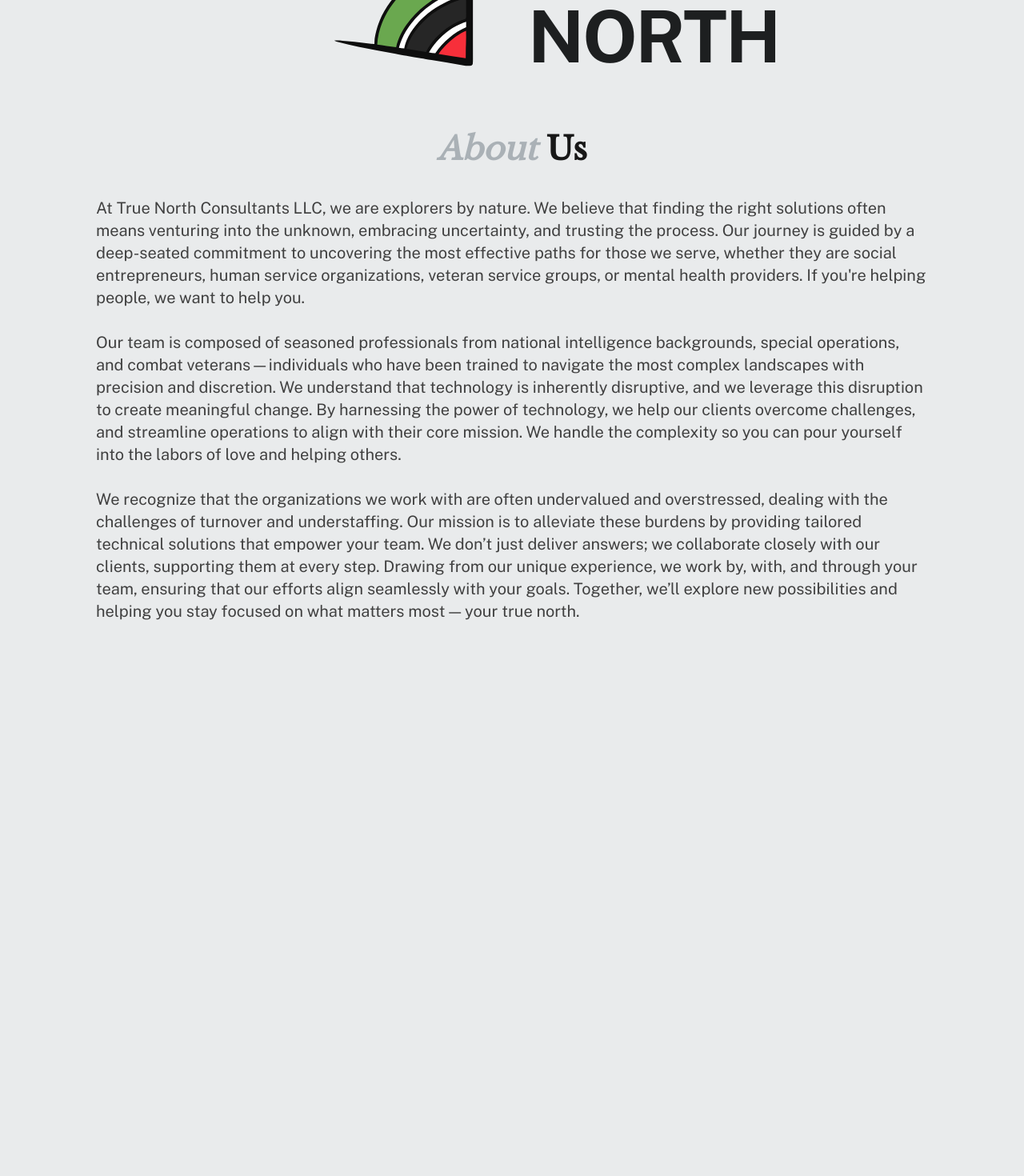
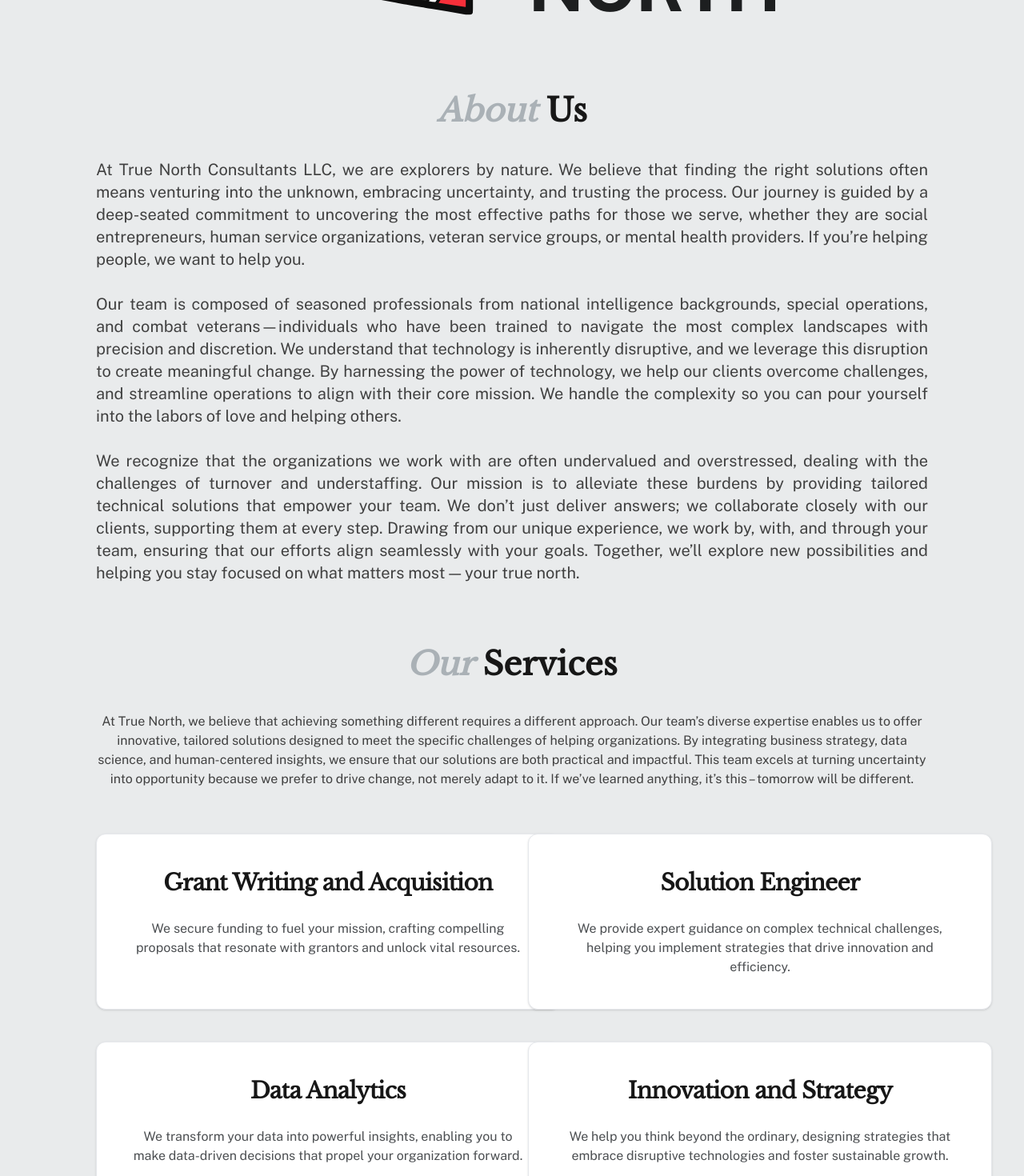
Before and after one commit to FindYourNorth/website-true-north, a Next.js app: page / in a window 1280 px wide. Shown: the part 480-1950 px from the top of the page at 80% size. Before the commit the page ends 1338 px from the top, so only its background shows below. Built offline with nearby package versions, Linux system fonts and the light colour scheme.

Commit message:
feat: complete services section

```diff
--- a/app/page.tsx
+++ b/app/page.tsx
@@ -1,5 +1,7 @@
 import { Main } from '@/components/craft';
-import Hero from '@/components/home-page/hero';
+import About from '@/components/home-page/About';
+import Hero from '@/components/home-page/Hero';
+import Services from '@/components/home-page/Services';
 import MainNavBar from '@/components/shared/MainNavBar';
 import MobileNavBar from '@/components/shared/MobileNavBar';
 
@@ -9,6 +11,8 @@
       <MainNavBar />
       <MobileNavBar />
       <Hero />
+      <About />
+      <Services />
     </Main>
   );
 }
--- a/components/craft.tsx
+++ b/components/craft.tsx
@@ -71,7 +71,7 @@
 
 const Section = ({ children, className, id }: SectionProps) => {
   return (
-    <section className={cn('py-8 md:py-12', className)} id={id}>
+    <section className={cn('pt-8 sm:pt-12 md:pt-20', className)} id={id}>
       {children}
     </section>
   );
@@ -86,7 +86,7 @@
 
 const Container = ({ children, className, id }: ContainerProps) => {
   return (
-    <div className={cn('mx-auto max-w-[1440px]', 'p-6 sm:py-8 md:px-[120px]', className)} id={id}>
+    <div className={cn('mx-auto max-w-[1440px]', 'px-6 md:px-[120px]', className)} id={id}>
       {children}
     </div>
   );
@@ -110,7 +110,7 @@
         // Prose Headings
         'prose-headings:font-serif',
         // Prose Paragraphs
-        'prose-p:mb-0 prose-p:font-sans prose-p:text-xl',
+        'prose-p:mb-0 prose-p:text-justify prose-p:font-sans prose-p:text-base',
         // Prose Strong
         'prose-strong:font-semibold',
         // Inline Links
--- /dev/null
+++ b/components/home-page/About.tsx
@@ -0,0 +1,50 @@
+import * as React from 'react';
+
+import { Section, Container, Article } from '@/components/craft';
+
+const About = () => {
+  return (
+    <Section>
+      <Container>
+        <Article>
+          <h1 className="!mb-10 text-center !text-[40px]">
+            <span className="text-muted">
+              <i>About</i>
+            </span>{' '}
+            Us
+          </h1>
+          <p className="!text-xl">
+            At True North Consultants LLC, we are explorers by nature. We believe that finding the
+            right solutions often means venturing into the unknown, embracing uncertainty, and
+            trusting the process. Our journey is guided by a deep-seated commitment to uncovering
+            the most effective paths for those we serve, whether they are social entrepreneurs,
+            human service organizations, veteran service groups, or mental health providers. If
+            you’re helping people, we want to help you.
+          </p>
+          <br />
+          <p className="!text-xl">
+            Our team is composed of seasoned professionals from national intelligence backgrounds,
+            special operations, and combat veterans—individuals who have been trained to navigate
+            the most complex landscapes with precision and discretion. We understand that technology
+            is inherently disruptive, and we leverage this disruption to create meaningful change.
+            By harnessing the power of technology, we help our clients overcome challenges, and
+            streamline operations to align with their core mission. We handle the complexity so you
+            can pour yourself into the labors of love and helping others.
+          </p>
+          <br />
+          <p className="!text-xl">
+            We recognize that the organizations we work with are often undervalued and overstressed,
+            dealing with the challenges of turnover and understaffing. Our mission is to alleviate
+            these burdens by providing tailored technical solutions that empower your team. We don’t
+            just deliver answers; we collaborate closely with our clients, supporting them at every
+            step. Drawing from our unique experience, we work by, with, and through your team,
+            ensuring that our efforts align seamlessly with your goals. Together, we’ll explore new
+            possibilities and helping you stay focused on what matters most — your true north.
+          </p>
+        </Article>
+      </Container>
+    </Section>
+  );
+};
+
+export default About;
--- /dev/null
+++ b/components/home-page/Services.tsx
@@ -0,0 +1,73 @@
+import * as React from 'react';
+
+// Local component imports
+import { Section, Container, Article } from '@/components/craft';
+import { Card, CardContent, CardHeader, CardTitle } from '@/components/ui/card';
+
+type CardItem = {
+  title: string;
+  content: string;
+};
+
+const cardItems: CardItem[] = [
+  {
+    title: 'Grant Writing and Acquisition',
+    content:
+      'We secure funding to fuel your mission, crafting compelling proposals that resonate with grantors and unlock vital resources.',
+  },
+  {
+    title: 'Solution Engineer',
+    content:
+      'We provide expert guidance on complex technical challenges, helping you implement strategies that drive innovation and efficiency.',
+  },
+  {
+    title: 'Data Analytics',
+    content:
+      'We transform your data into powerful insights, enabling you to make data-driven decisions that propel your organization forward.',
+  },
+  {
+    title: 'Innovation and Strategy',
+    content:
+      'We help you think beyond the ordinary, designing strategies that embrace disruptive technologies and foster sustainable growth.',
+  },
+];
+
+const Services = () => {
+  return (
+    <Section>
+      <Container>
+        <Article>
+          <h1 className="!mb-10 text-center !text-[40px]">
+            <span className="text-muted">
+              <i>Our</i>
+            </span>{' '}
+            Services
+          </h1>
+          <p className="!text-center">
+            At True North, we believe that achieving something different requires a different
+            approach. Our team’s diverse expertise enables us to offer innovative, tailored
+            solutions designed to meet the specific challenges of helping organizations. By
+            integrating business strategy, data science, and human-centered insights, we ensure that
+            our solutions are both practical and impactful. This team excels at turning uncertainty
+            into opportunity because we prefer to drive change, not merely adapt to it. If we’ve
+            learned anything, it’s this – tomorrow will be different.
+          </p>
+        </Article>
+      </Container>
+      <Container className="grid grid-cols-2 gap-10 pt-14">
+        {cardItems.map((item, index) => (
+          <Card className="w-[580px] p-4" key={index}>
+            <CardHeader>
+              <CardTitle className="text-center !text-[28px]">{item.title}</CardTitle>
+            </CardHeader>
+            <CardContent>
+              <p className="text-center font-sans text-base text-foreground">{item.content}</p>
+            </CardContent>
+          </Card>
+        ))}
+      </Container>
+    </Section>
+  );
+};
+
+export default Services;
--- a/components/home-page/hero.tsx
+++ b/components/home-page/hero.tsx
@@ -1,9 +1,5 @@
 import * as React from 'react';
-
-// React and Next.js imports
 import Image from 'next/image';
-
-// Third-party library imports
 
 // Local component imports
 import { Section, Container, Article } from '@/components/craft';
@@ -27,44 +23,6 @@
           </p>
         </div>
       </Container>
-      <Container>
-        <Article>
-          <h1 className="!mb-10 text-center !text-[40px]">
-            <span className="text-muted">
-              <i>About</i>
-            </span>{' '}
-            Us
-          </h1>
-          <p>
-            At True North Consultants LLC, we are explorers by nature. We believe that finding the
-            right solutions often means venturing into the unknown, embracing uncertainty, and
-            trusting the process. Our journey is guided by a deep-seated commitment to uncovering
-            the most effective paths for those we serve, whether they are social entrepreneurs,
-            human service organizations, veteran service groups, or mental health providers. If
-            you&apos;re helping people, we want to help you.
-          </p>
-          <br />
-          <p>
-            Our team is composed of seasoned professionals from national intelligence backgrounds,
-            special operations, and combat veterans—individuals who have been trained to navigate
-            the most complex landscapes with precision and discretion. We understand that technology
-            is inherently disruptive, and we leverage this disruption to create meaningful change.
-            By harnessing the power of technology, we help our clients overcome challenges, and
-            streamline operations to align with their core mission. We handle the complexity so you
-            can pour yourself into the labors of love and helping others.
-          </p>
-          <br />
-          <p>
-            We recognize that the organizations we work with are often undervalued and overstressed,
-            dealing with the challenges of turnover and understaffing. Our mission is to alleviate
-            these burdens by providing tailored technical solutions that empower your team. We don’t
-            just deliver answers; we collaborate closely with our clients, supporting them at every
-            step. Drawing from our unique experience, we work by, with, and through your team,
-            ensuring that our efforts align seamlessly with your goals. Together, we’ll explore new
-            possibilities and helping you stay focused on what matters most — your true north.
-          </p>
-        </Article>
-      </Container>
     </Section>
   );
 };
--- a/components/shared/MainNavBar.tsx
+++ b/components/shared/MainNavBar.tsx
@@ -35,7 +35,7 @@
 
 export default function MainNavBar() {
   return (
-    <Container>
+    <Container className="!py-0">
       <div className="hidden h-[100px] items-center justify-end gap-2 md:flex">
         {navItems.map((item, index) => (
           <Link
--- /dev/null
+++ b/components/ui/card.tsx
@@ -0,0 +1,76 @@
+import * as React from "react"
+
+import { cn } from "@/lib/utils"
+
+const Card = React.forwardRef<
+  HTMLDivElement,
+  React.HTMLAttributes<HTMLDivElement>
+>(({ className, ...props }, ref) => (
+  <div
+    ref={ref}
+    className={cn(
+      "rounded-xl border bg-card text-card-foreground shadow",
+      className
+    )}
+    {...props}
+  />
+))
+Card.displayName = "Card"
+
+const CardHeader = React.forwardRef<
+  HTMLDivElement,
+  React.HTMLAttributes<HTMLDivElement>
+>(({ className, ...props }, ref) => (
+  <div
+    ref={ref}
+    className={cn("flex flex-col space-y-1.5 p-6", className)}
+    {...props}
+  />
+))
+CardHeader.displayName = "CardHeader"
+
+const CardTitle = React.forwardRef<
+  HTMLParagraphElement,
+  React.HTMLAttributes<HTMLHeadingElement>
+>(({ className, ...props }, ref) => (
+  <h3
+    ref={ref}
+    className={cn("font-semibold leading-none tracking-tight", className)}
+    {...props}
+  />
+))
+CardTitle.displayName = "CardTitle"
+
+const CardDescription = React.forwardRef<
+  HTMLParagraphElement,
+  React.HTMLAttributes<HTMLParagraphElement>
+>(({ className, ...props }, ref) => (
+  <p
+    ref={ref}
+    className={cn("text-sm text-muted-foreground", className)}
+    {...props}
+  />
+))
+CardDescription.displayName = "CardDescription"
+
+const CardContent = React.forwardRef<
+  HTMLDivElement,
+  React.HTMLAttributes<HTMLDivElement>
+>(({ className, ...props }, ref) => (
+  <div ref={ref} className={cn("p-6 pt-0", className)} {...props} />
+))
+CardContent.displayName = "CardContent"
+
+const CardFooter = React.forwardRef<
+  HTMLDivElement,
+  React.HTMLAttributes<HTMLDivElement>
+>(({ className, ...props }, ref) => (
+  <div
+    ref={ref}
+    className={cn("flex items-center p-6 pt-0", className)}
+    {...props}
+  />
+))
+CardFooter.displayName = "CardFooter"
+
+export { Card, CardHeader, CardFooter, CardTitle, CardDescription, CardContent }
```
